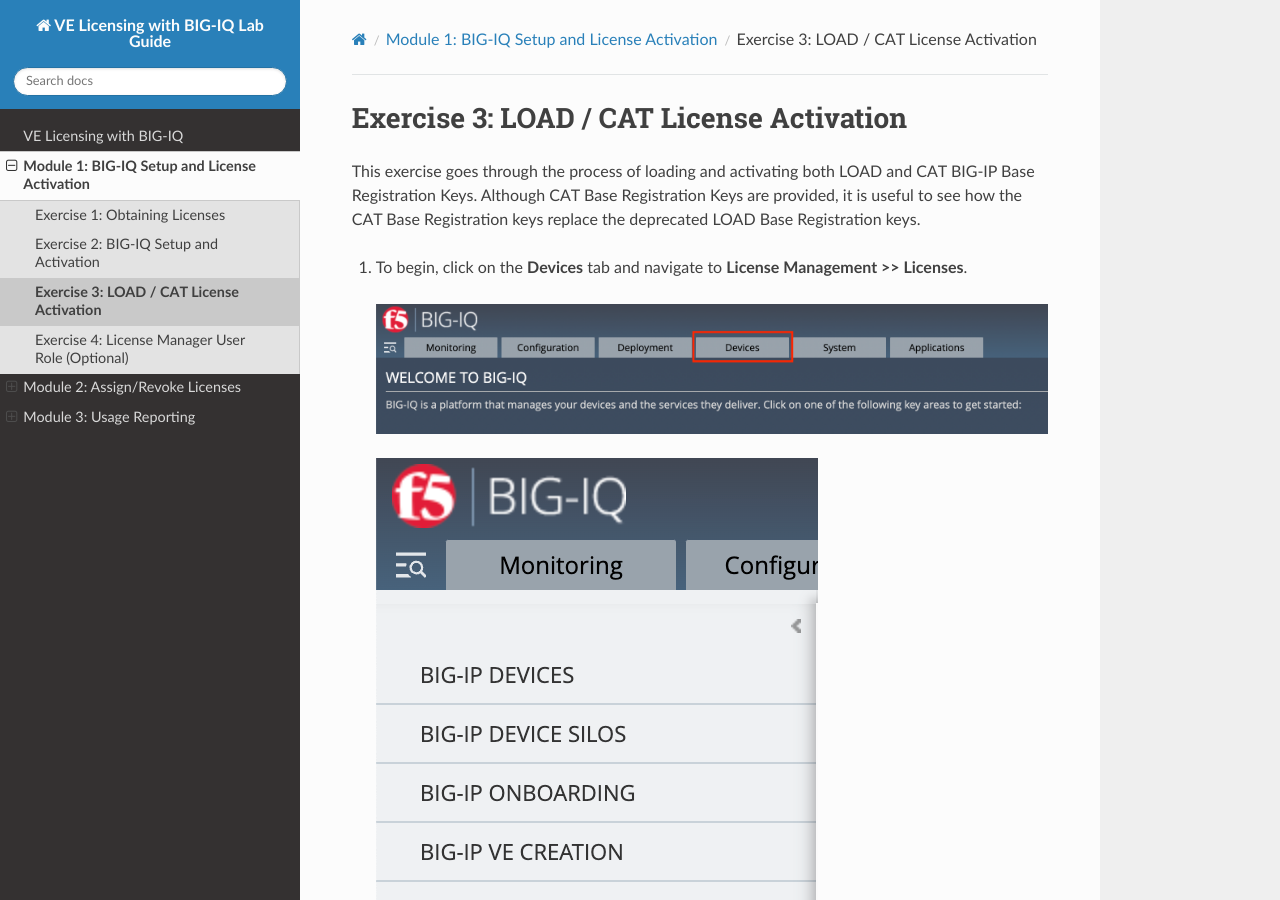
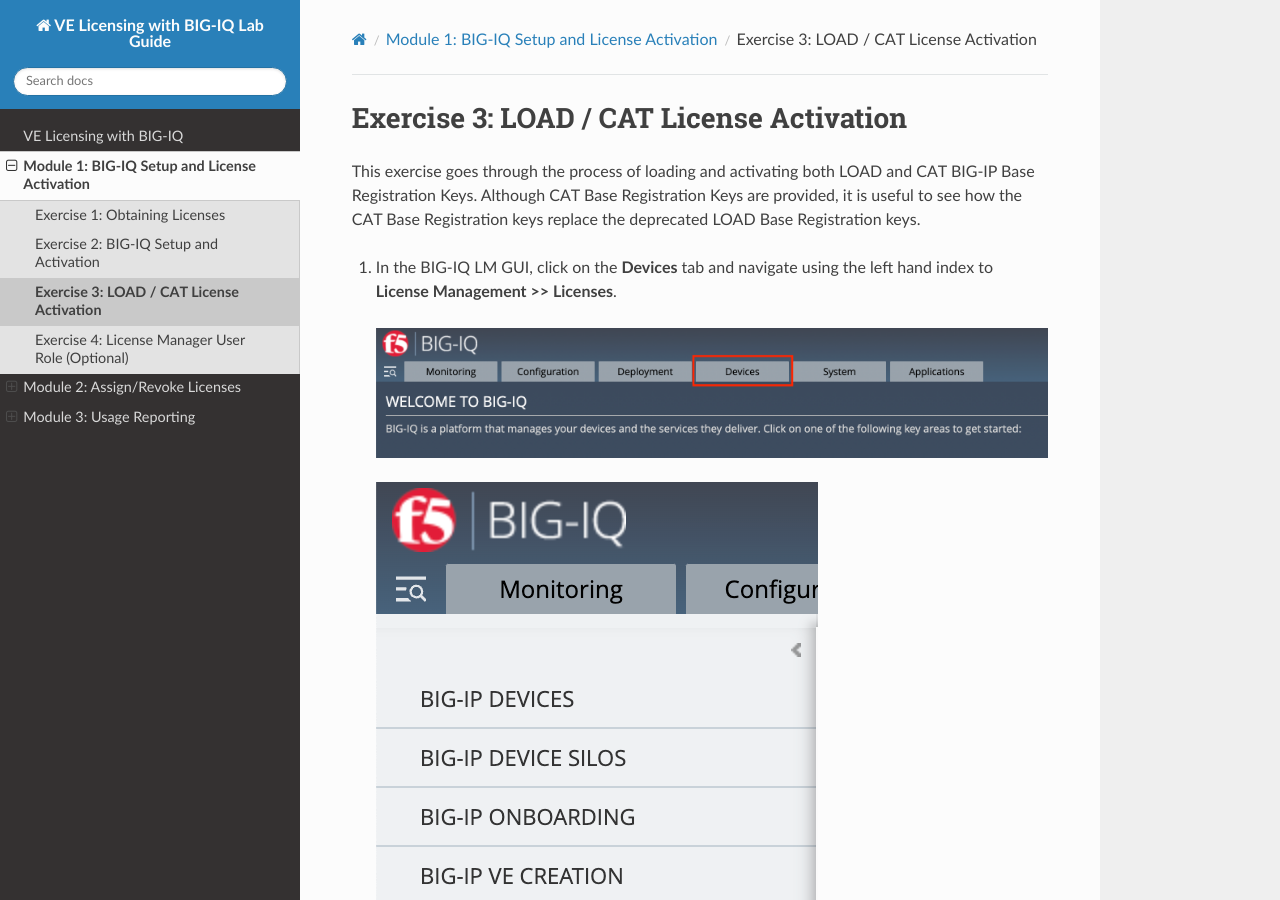
Before and after one commit to marcopaulo42/BIG-IQ-licensing-lab-guide, a Sphinx documentation site: the page built from docs/licensing/cat.rst, in a window 1280 px wide and 900 px high. Built offline with Sphinx 7.4.7 and the Read the Docs theme 2.0.0, drawn with Linux system fonts in a browser that asks for light colours; some of the changed text lies outside the part shown.

Commit message:
Update cat.rst

```diff
--- a/docs/licensing/cat.rst
+++ b/docs/licensing/cat.rst
@@ -5,13 +5,15 @@
 
 This exercise goes through the process of loading and activating both LOAD and CAT BIG-IP Base Registration Keys. Although CAT Base Registration Keys are provided, it is useful to see how the CAT Base Registration keys replace the deprecated LOAD Base Registration keys.
 
-#. To begin, click on the **Devices** tab and navigate to **License Management >> Licenses**.
+#. In the BIG-IQ LM GUI, click on the **Devices** tab and navigate using the left hand index to **License Management >> Licenses**.
 
    .. image:: ../images/devices-tab.png
 
    .. image:: ../images/licenses-sidebar.png
 
 #. Click **Add License**.
+
+   .. attention:: Do not click *Add RegKey Pool*. This is very often where customers go wrong. The *License Name* can be changed later.
 
    .. image:: ../images/add-license.png
 
```
